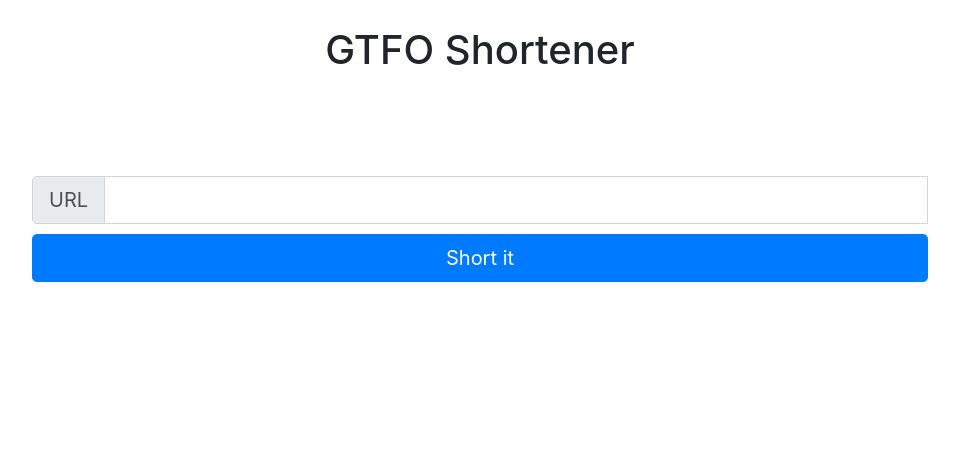
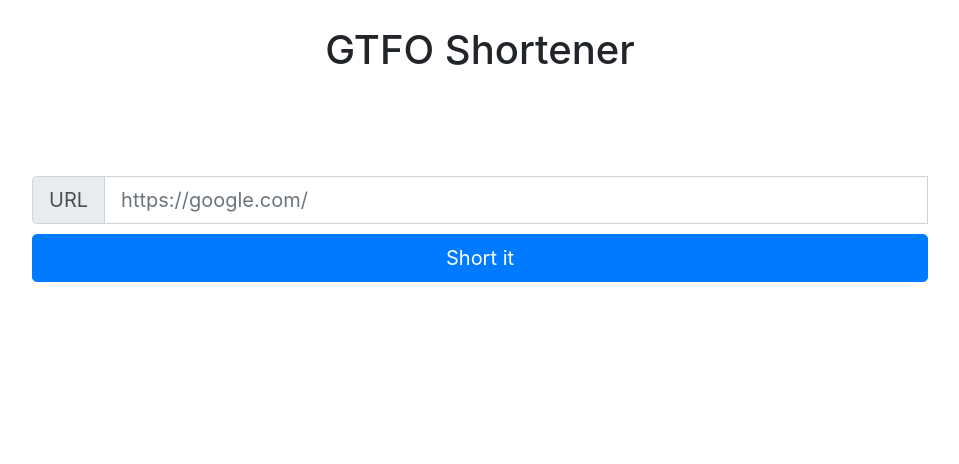
Before and after one commit to P-Alban/url-shortener, a Flask app: page / in a window 1280 px wide. Shown: the top 464 px of the page, without its empty margins (160-1119 px from the left). Run offline with Flask 2, Linux system fonts and the light colour scheme; some libraries are stand-ins or nearby versions.

Commit message:
change index

```diff
--- a/templates/index.html
+++ b/templates/index.html
@@ -43,7 +43,7 @@
     <div class="input-group-prepend">
         <span class="input-group-text" id="inputGroup-sizing-lg">URL</span>
     </div>
-    <input type="text" id="base-url" class="form-control" aria-label="Large" aria-describedby="inputGroup-sizing-sm">
+    <input placeholder="https://google.com/" type="text" id="base-url" class="form-control" aria-label="Large" aria-describedby="inputGroup-sizing-sm">
     <button id="res-btn" onclick="showPWField()" style="margin-top: 10px" type="button"
             class="btn btn-primary btn-lg btn-block">
         Short it
@@ -88,7 +88,7 @@
                 let copyText = document.getElementById("result-url");
                 copyText.select();
                 document.execCommand("copy");
-                alert(copyText.value + "copied to clipboard");
+                alert(copyText.value + " copied to clipboard");
             }
         </script>
     </div>
```
